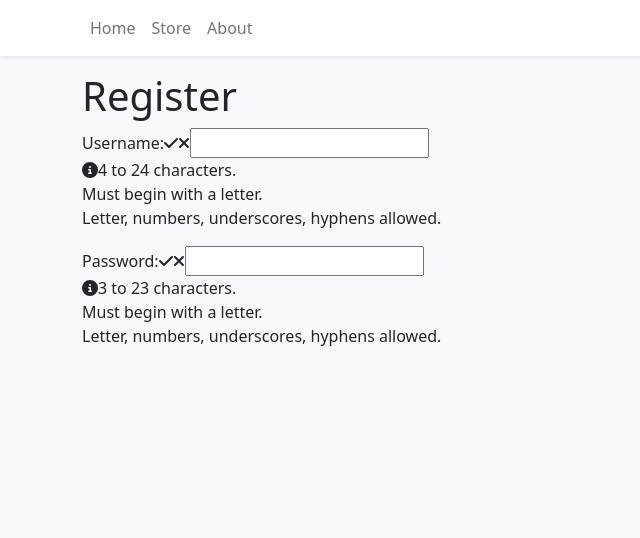
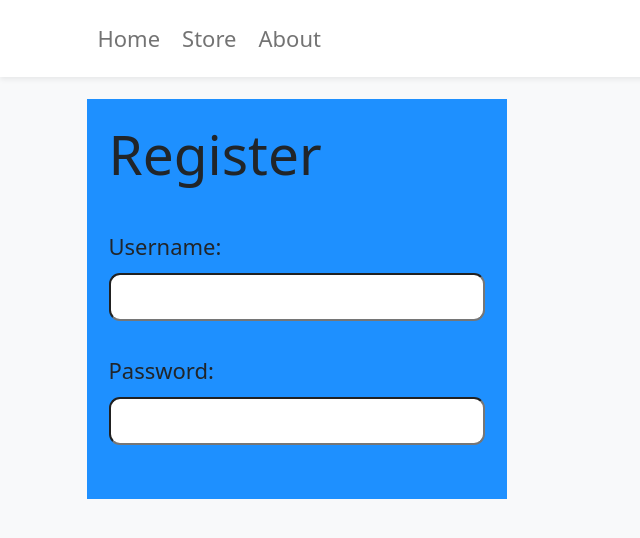
Before and after one commit to mr-icon/shopping-cart, a React (Vite) app: page /register in a window 1280 px wide. Shown: the top 538 px of the page, without its empty margins (0-640 px from the left). Built offline with nearby package versions, Linux system fonts and the light colour scheme.

Commit message:
pushing back login update

```diff
--- a/index.html
+++ b/index.html
@@ -3,6 +3,7 @@
   <head>
     <meta charset="UTF-8" />
     <link rel="icon" type="image/svg+xml" href="/vite.svg" />
+    <link rel="stylesheet" href="/src/index.css" />
     <meta name="viewport" content="width=device-width, initial-scale=1.0" />
     <title>Shopping Cart</title>
   </head>
--- a/src/App.tsx
+++ b/src/App.tsx
@@ -6,7 +6,6 @@ import { About } from "./pages/About"
 import { Navbar } from "./components/Navbar"
 import { ShoppingCartProvider } from "./context/ShoppingCartContext"
 import { Register } from "./pages/auth/Register"
-
 function App() {
 
   return (
--- /dev/null
+++ b/src/index.css
@@ -0,0 +1,114 @@
+@import url('https://fonts.googleapis.com/css2?family=Nunito&display=swap');
+
+* {
+    margin: 0;
+    padding: 0;
+    box-sizing: border-box;
+}
+
+html {
+    font-family: 'Nunito', sans-serif;
+    font-size: 22px;
+    color: #fff;
+}
+
+body {
+    min-height: 100vh;
+    background-color: dodgerblue;
+}
+
+.App {
+  display: flex;
+  flex-direction: column;
+  justify-content: center;
+  align-items: center;
+  min-height: 100vh;
+  padding: 1rem 0.5rem;
+}
+
+section {
+    width: 100%;
+    max-width: 420px;
+    min-height: 400px;
+    display: flex;
+    flex-direction: column;
+    justify-content: flex-start;
+    padding: 1rem;
+    background-color: dodgerblue;
+}
+
+form {
+    display: flex;
+    flex-direction: column;
+    justify-content: space-evenly;
+    flex-grow: 1;
+    padding-bottom: 1rem;
+}
+
+a, a:visited {
+    color: #fff;
+}
+
+input[type="text"],
+input[type="password"],
+button,
+textarea {
+  font-family: 'Nunito', sans-serif;
+  font-size: 22px;
+  padding: 0.25rem;
+  border-radius: 0.5rem;
+}
+
+label,
+button {
+  margin-top: 1rem;
+}
+
+button {
+  padding: 0.5rem;
+}
+
+.instructions {
+    font-size: 0.75rem;
+    border-radius: 0.5rem;
+    background: #000;
+    color: #fff;
+    padding: 0.25rem;
+    position: relative;
+    bottom: -10px;
+}
+
+.instructions > svg {
+    margin-right: 0.25rem;
+}
+
+.offscreen {
+    position: absolute;
+    left: -9999px;
+}
+
+.hide {
+    display: none;
+}
+
+.valid {
+    color: limegreen;
+    margin-left: 0.25rem;
+}
+
+.invalid {
+    color: red;
+    margin-left: 0.25rem;
+}
+
+.errmsg {
+    background-color: lightpink;
+    color: firebrick;
+    font-weight: bold;
+    padding: 0.5rem;
+    margin-bottom: 0.5rem;
+}
+
+.line {
+    display: inline-block;
+}
--- a/src/pages/auth/Register.tsx
+++ b/src/pages/auth/Register.tsx
@@ -50,7 +50,7 @@ export function Register(){
         setErrMsg('');
     }, [user, pwd, matchPwd])
     return(
-        <section>
+        <section className="my-auto">
             <p ref={errRef} className={errMsg ? "errmsg" : "offscreen"} aria-live="assertive">{errMsg}</p>
             <h1>Register</h1>
             <form>
```
